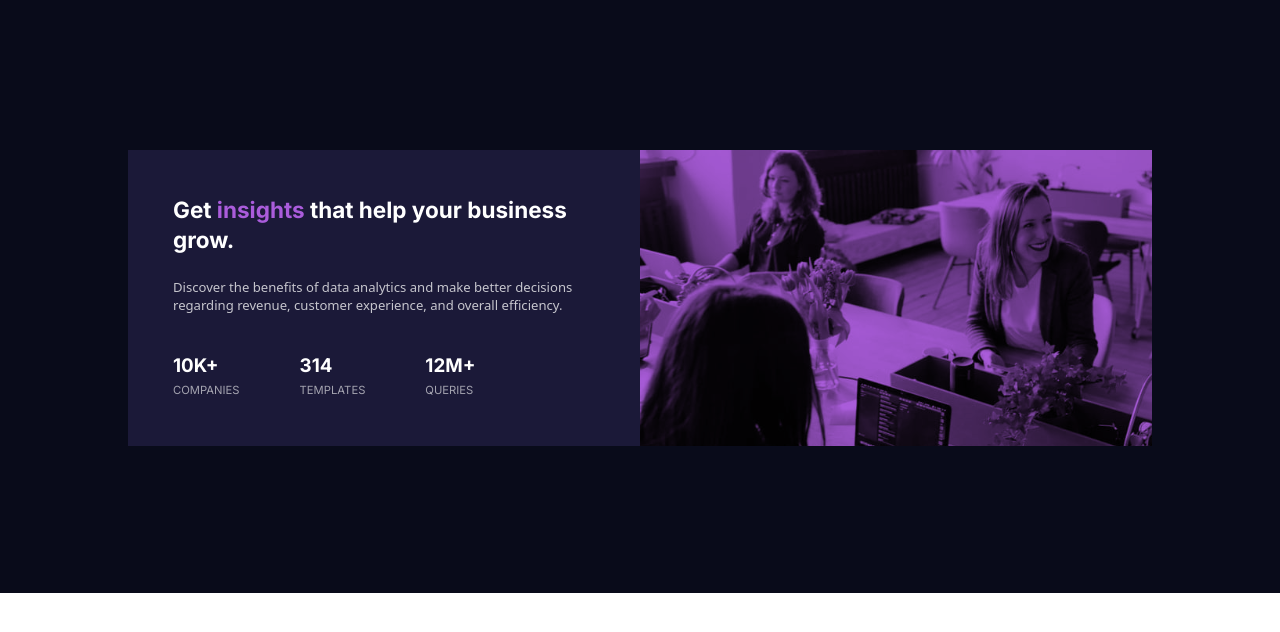
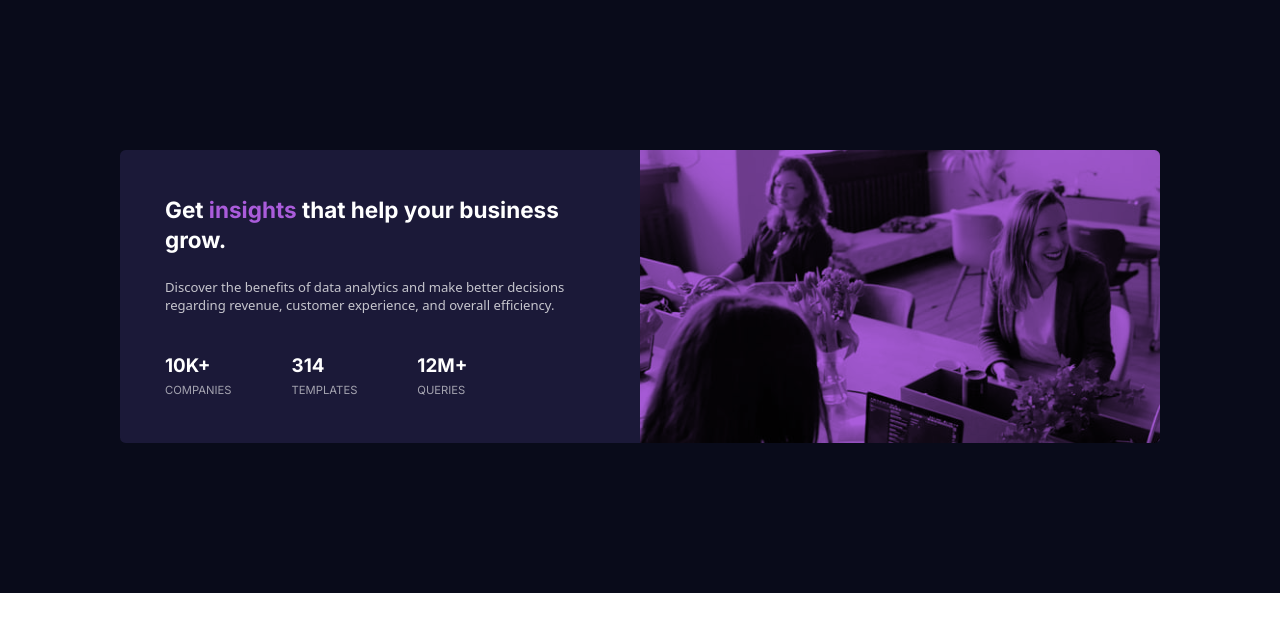
Before and after one commit to madhusona/femc, a plain HTML site: page osc/index.html in a window 1280 px wide. Drawn offline with Linux system fonts and the light colour scheme.

Commit message:
Add files via upload

```diff
--- a/osc/index.html
+++ b/osc/index.html
@@ -12,23 +12,24 @@
     rel="stylesheet">
   <title>Order Summary Component</title>
 
-  <link rel="stylesheet" href="./assets/index.5fa445c1.css">
+  <link rel="stylesheet" href="./assets/index.7f3ecca8.css">
 </head>
 
 <body>
+  <div class="container mx-auto">
   <div class="grid justify-items-center bg-p1">
-    <div class="grid grid-rows-2 sm:grid-rows-1 sm:grid-cols-2 w-11/12 sm:w-4/5 my-10 sm:mx-32 sm:my-40 h-2/4">
-      <div class="row-start-2 sm:row-start-1 bg-p2 text-white p-12">
+    <div class="grid grid-rows-2 sm:grid-rows-1 sm:grid-cols-2 my-10 mx-4 sm:mx-32 sm:my-40 ">
+      <div class="z-10 -mt-20 sm:mt-0 rounded-tl-none sm:rounded-tl-md rounded-bl-md  rounded-br-md sm:rounded-br-none row-start-2 sm:row-start-1 bg-p2 text-white p-6 sm:p-12">
         <div class="flex flex-col">
           <div class="font-inter text-2xl font-bold pb-6 text-center sm:text-left">Get <span
               class="text-p3">insights</span> that help your business grow.</div>
 
-          <div class="text-n2 pb-10 text-sm">Discover the benefits of data analytics and make better decisions regarding
+          <div class="text-n2 pb-10 text-sm text-center sm:text-left">Discover the benefits of data analytics and make better decisions regarding
             revenue, customer
             experience, and overall efficiency.
           </div>
 
-          <div class="flex flex-row font-inter gap-16">
+          <div class="flex sm:flex-row flex-col font-inter gap-4 sm:gap-16 text-center sm:text-left">
 
             <div class="flex flex-col gap-1">
               <div class="font-bold text-xl">10K+</div>
@@ -45,12 +46,12 @@
           </div>
         </div>
       </div>
-      <div class="bg-cover bg-blend-multiply bg-desktop bg-p3 sm:bg-mobile">
-
+      <div class="z-0 rounded-tr-md rounded-tl-md sm:rounded-tl-none sm:rounded-br-md bg-contain bg-no-repeat  md:bg-cover bg-blend-multiply bg-p3 bg-mobile sm:bg-desktop">
       </div>
 
     </div>
   </div>
+</div>
 </body>
 
 </html>
```
Also changed, not shown: osc/assets/index.7f3ecca8.css (added).
